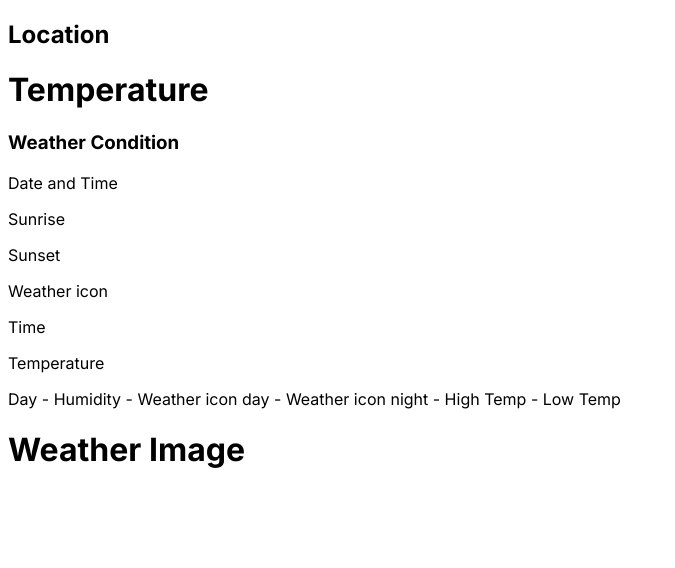
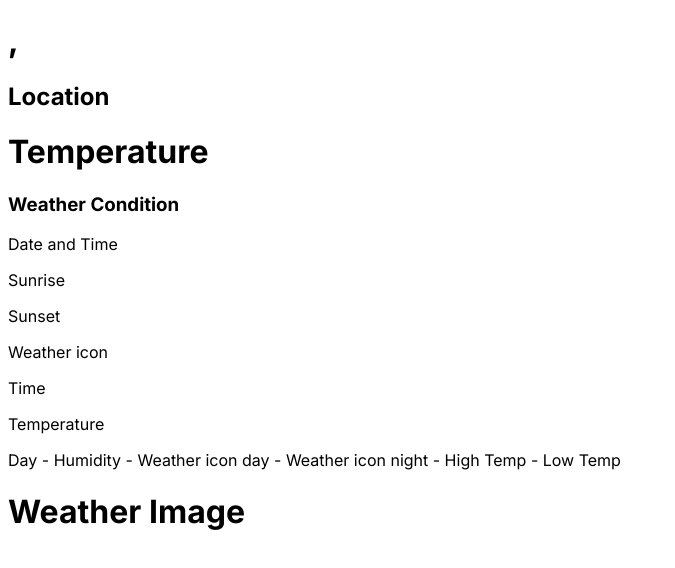
Before and after one commit to mooredevelopment2ks/2KWeather-web, a Next.js app: page / in a window 1280 px wide. Shown: the top 568 px of the page, without its empty margins (0-675 px from the left). Built offline with nearby package versions, Linux system fonts and the light colour scheme; no server answers.

Commit message:
Get location on page load

```diff
--- a/app/components/weather-now.jsx
+++ b/app/components/weather-now.jsx
@@ -18,3 +18,6 @@ export default function WeatherNow() {
 // 4. Date and Time format: DD/MM - Day - Current Time
 // 5. Sunrise is the time the sun rises - From weather API
 // 6. Sunset is the time the sun sets - From weather API
+
+//on page load get the current location
+//use current location to make an API call to get the weather information
--- a/app/page.jsx
+++ b/app/page.jsx
@@ -1,11 +1,36 @@
+"use client";
+import React, { useState, useEffect } from "react";
 import WeatherNow from "./components/weather-now";
 import WeatherCard from "./components/weather-card";
 import WeatherImage from "./components/weather-image";
 
 export default function Home() {
+  const [location, setLocation] = useState({ lat: null, long: null });
+
+  useEffect(() => {
+    if (navigator.geolocation) {
+      navigator.geolocation.getCurrentPosition(
+        (position) => {
+          setLocation({
+            lat: position.coords.latitude,
+            long: position.coords.longitude,
+          });
+        },
+        (error) => {
+          console.log("Error getting location", error);
+        }
+      );
+    } else {
+      console.log("Geolocation not supported");
+    }
+  }, []);
+
   return (
     <div>
       <div className="leftContainer">
+        <h1>
+          {location.lat}, {location.long}
+        </h1>
         <WeatherNow />
         <WeatherCard />
       </div>
```
